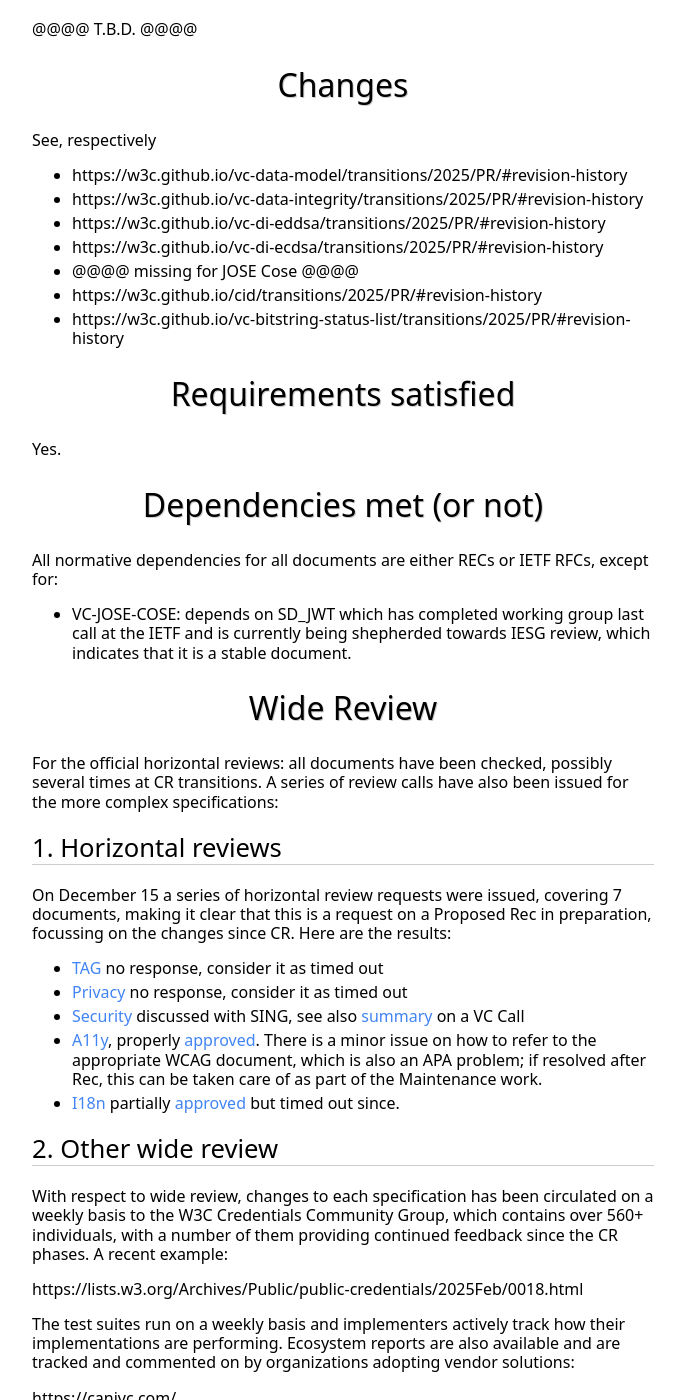
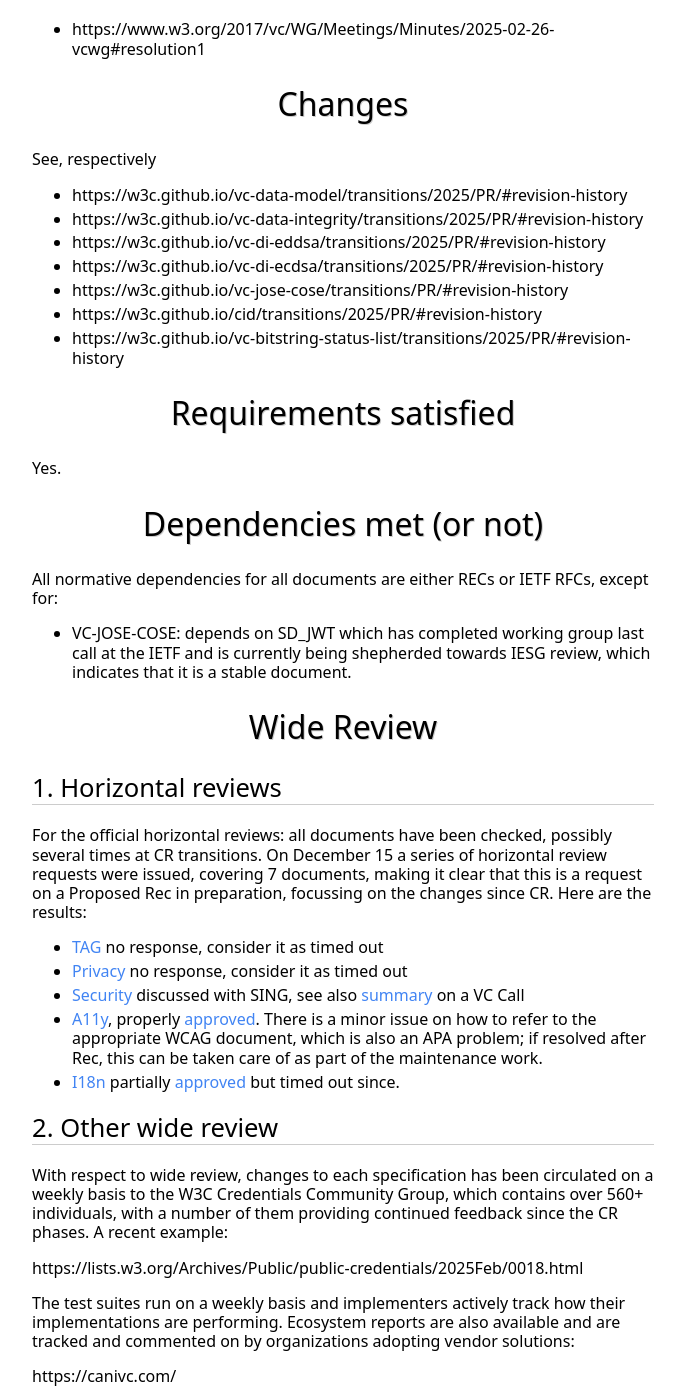
Before and after one commit to w3c/verifiable-credentials, a Jekyll site: the page built from admin/PR-March-2025/Approval_request.md, in a window 1280 px wide and 1400 px high, scrolled down 1990 px. Shown: the whole window, without its empty margins (241-926 px from the left). Built offline with Jekyll 4.4.1, drawn with Linux system fonts in a browser that asks for light colours; some web fonts are replaced; our own code applies the rules of GitHub Pages for plain Markdown files; some of the changed text lies outside the part shown.

Commit message:
Final version of the PR Transition request

```diff
--- a/admin/PR-March-2025/Approval_request.md
+++ b/admin/PR-March-2025/Approval_request.md
@@ -3,7 +3,7 @@
 
 # Document title, URLs, estimated publication date
 
-All publications are currently set to a publication date of 20th of March; to be finalized based on the transition approval. None of the documents are on /TR yet
+All publications are currently set to a publication date of 20th of March; to be finalized based on the transition approval. None of the documents are on /TR yet.
 
 - Verifiable Credentials Data Model v2.0
   - short name: vc-data-model
@@ -62,7 +62,7 @@
 - https://w3c.github.io/vc-data-integrity/transitions/2025/PR/#sotd
 - https://w3c.github.io/vc-di-eddsa/transitions/2025/PR/#sotd
 - https://w3c.github.io/vc-di-ecdsa/transitions/2025/PR/#sotd
-- https://w3c.github.io/vc-jose-cose/transitions/PR/$sotd
+- https://w3c.github.io/vc-jose-cose/transitions/PR/#sotd
 - https://w3c.github.io/cid/transitions/2025/PR/#sotd
 - https://w3c.github.io/vc-bitstring-status-list/transitions/2025/PR/#sotd
 
@@ -74,7 +74,7 @@
 
 # Link to group's decision to request transition
 
-@@@@ T.B.D. @@@@
+- https://www.w3.org/2017/vc/WG/Meetings/Minutes/2025-02-26-vcwg#resolution1
 
 # Changes
 
@@ -84,7 +84,7 @@
 - https://w3c.github.io/vc-data-integrity/transitions/2025/PR/#revision-history
 - https://w3c.github.io/vc-di-eddsa/transitions/2025/PR/#revision-history
 - https://w3c.github.io/vc-di-ecdsa/transitions/2025/PR/#revision-history
-- @@@@ missing for JOSE Cose @@@@
+- https://w3c.github.io/vc-jose-cose/transitions/PR/#revision-history
 - https://w3c.github.io/cid/transitions/2025/PR/#revision-history
 - https://w3c.github.io/vc-bitstring-status-list/transitions/2025/PR/#revision-history
 
@@ -100,16 +100,15 @@
 
 # Wide Review
 
-For the official horizontal reviews: all documents have been checked, possibly several times at CR transitions. A series of review calls have also been issued for the more complex specifications:
 
 ## Horizontal reviews
 
-On December 15 a series of horizontal review requests were issued, covering 7 documents, making it clear that this is a request on a Proposed Rec in preparation, focussing on the changes since CR. Here are the results:
+For the official horizontal reviews: all documents have been checked, possibly several times at CR transitions. On December 15 a series of horizontal review requests were issued, covering 7 documents, making it clear that this is a request on a Proposed Rec in preparation, focussing on the changes since CR. Here are the results:
 
 * [TAG](https://github.com/w3ctag/design-reviews/issues/1029) no response, consider it as timed out
 * [Privacy](https://github.com/w3cping/privacy-request/issues/153) no response, consider it as timed out
 * [Security](https://github.com/w3c/security-request/issues/81) discussed with SING, see also [summary](https://www.w3.org/2017/vc/WG/Meetings/Minutes/2025-02-06-vcwg#section1) on a VC Call
-* [A11y](https://github.com/w3c/a11y-request/issues/99), properly [approved](https://github.com/w3c/a11y-request/issues/99#issuecomment-2612618858). There is a minor issue on how to refer to the appropriate WCAG document, which is also an APA problem; if resolved after Rec, this can be taken care of as part of the Maintenance work.
+* [A11y](https://github.com/w3c/a11y-request/issues/99), properly [approved](https://github.com/w3c/a11y-request/issues/99#issuecomment-2612618858). There is a minor issue on how to refer to the appropriate WCAG document, which is also an APA problem; if resolved after Rec, this can be taken care of as part of the maintenance work.
 * [I18n](https://github.com/w3c/i18n-request/issues/255) partially [approved](https://github.com/w3c/i18n-request/issues/255#issuecomment-2544027079) but timed out since.
 
 ## Other wide review
@@ -155,7 +154,3 @@
 # Patent disclosures
 
 - https://www.w3.org/groups/wg/vc/ipr/
-
-Note that the list has been, unfortunately, polluted what can be considered as a spam. This has been cross checked by the legal team and determined that the PR is indeed bogus, with unknown persons/company referring to an old radiotelephone systems issue that is totally irrelevant to VC. The decision is that it can be ignored, see:
-
-- https://lists.w3.org/Archives/Team/team-legal/2025Feb/0011.html
```
